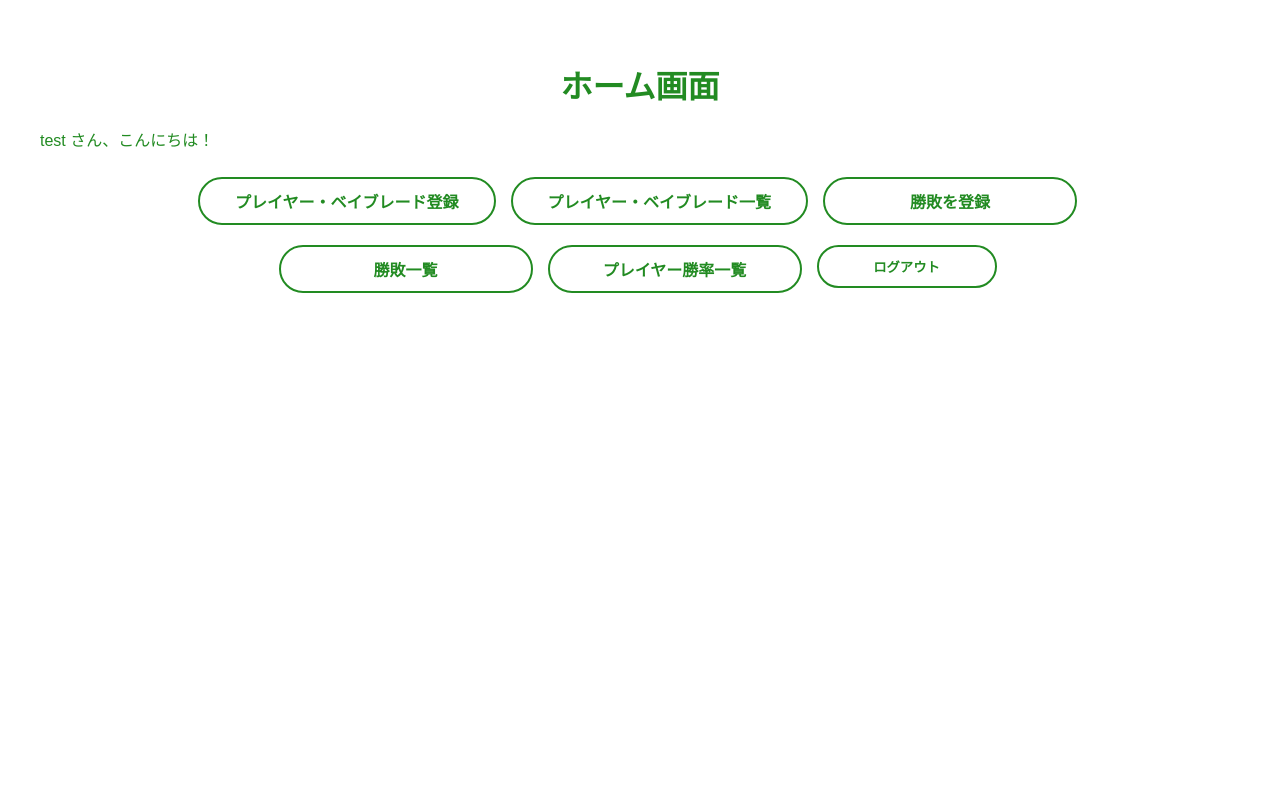
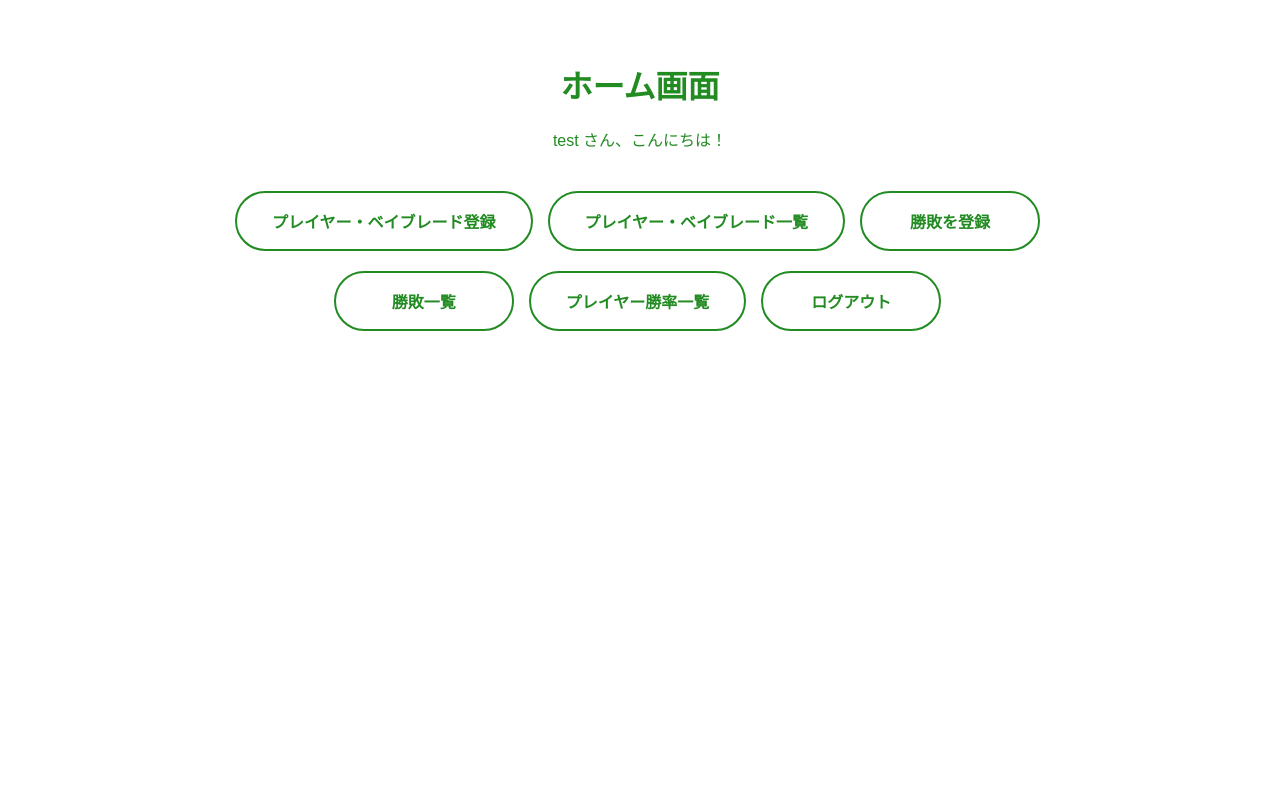
Before and after one commit to KOUHEY0530/beyproject, a Django app: page /beylog/ in a window 1280 px wide. Run offline with Django 5.2, Linux system fonts and the light colour scheme; a user stored in the database is signed in.

Commit message:
3回目のコミット(再再々レビュー)

```diff
--- a/beylog/static/style/style.css
+++ b/beylog/static/style/style.css
@@ -2,24 +2,22 @@ html, body {
     height: 100%;
     margin: 0;
     padding: 0;
+    background-color: #f9f9f9;
 }
 
 body {
     color: #228B22;
-    min-height: 100vh;
     font-family: sans-serif;
-    background-color: #f9f9f9;
-    max-width: 800px;
     max-height: 100%;
 }
 
-/* メインコンテナ (画面いっぱい) */
+/* メインコンテナ */
 .container {
-    width: 100vw;
-    height: 100vh;
+    min-height: 100vh;
     background: white;
     padding: 40px;
     box-sizing: border-box;
+    box-shadow: none !important;
 }
 
 /* 見出し */
@@ -33,7 +31,7 @@ h1 {
 form {
     width: 100%;
     max-width: 800px;
-    margin: 0 auto; /* 中身のフォームは中央寄せ */
+    margin: 0 auto;
 }
 
 /* ラベル */
@@ -78,21 +76,35 @@ th, td {
     font-size: 150%;
 }
 
+/* ボタンリストとボタンの整形 */
 ul, ul li {
     list-style: none;
 }
 
 ul {
-  display: flex;
-  justify-content: center; /* 中央揃え（お好み） */
-  gap: 10px;               /* ボタン間の余白（お好み） */
-  list-style: none;        /* 「・」を消す */
-  padding-left: 0;         /* 左余白も消す */
-  margin: 10px 0;          /* 上下余白 */
+    display: flex;
+    justify-content: flex-start;
+    gap: 10px;
+    padding-left: 0;
+    margin: 10px 0;
 }
 
-/* ボタン */
-.button, button, input[type="submit"] {
+.button-list {
+    display: flex;
+    justify-content: flex-start;
+    gap: 10px;
+    padding-left: 0;
+    margin: 10px 0;
+}
+
+.button-list li {
+    list-style: none;
+}
+
+/* ボタン共通スタイル（リンク、submit、button） */
+.button,
+button.button,
+input[type="submit"] {
     display: inline-block;
     padding: 10px 35px;
     margin: 10px 5px 0 0;
@@ -106,10 +118,17 @@ ul {
     transition: all 0.3s;
     cursor: pointer;
     min-width: 180px;
+    height: 60px;
+    line-height: 40px;
+    box-sizing: border-box;
+    font-family: sans-serif;
+    font-size: 1rem;
 }
 
 /* ボタンホバー */
-.button:hover, button:hover, input[type="submit"]:hover {
+.button:hover,
+button.button:hover,
+input[type="submit"]:hover {
     background-color: #228B22;
     color: #111;
 }
@@ -121,3 +140,18 @@ button:disabled, input[type="submit"]:disabled {
     color: #333;
     cursor: not-allowed;
 }
+
+/* ボタンリストの中央寄せ */
+ul.center,
+.button-list.center {
+    display: flex;
+    justify-content: center;  /* ←中央揃え */
+    gap: 10px;
+    padding-left: 0;
+    margin: 10px 0;
+}
+
+.greeting {
+    text-align: center;
+    margin-bottom: 30px;
+}
--- a/beyproject/settings.py
+++ b/beyproject/settings.py
@@ -117,7 +117,7 @@ USE_TZ = True
 # Static files (CSS, JavaScript, Images)
 # https://docs.djangoproject.com/en/5.2/howto/static-files/
 
-STATIC_URL = "static/"
+STATIC_URL = "/static/"
 
 # Default primary key field type
 # https://docs.djangoproject.com/en/5.2/ref/settings/#default-auto-field
@@ -134,5 +134,5 @@ MEDIA_URL = '/media/'
 MEDIA_ROOT = BASE_DIR / 'media'
 
 STATICFILES_DIRS = [
-    BASE_DIR / 'static',
+    os.path.join(BASE_DIR, "beylog", "static"),
 ]
--- a/templates/home.html
+++ b/templates/home.html
@@ -1,5 +1,4 @@
 {% load static %}
-<!-- 残す -->
 <!DOCTYPE html>
 <html lang="ja">
 <head>
@@ -10,27 +9,25 @@
 <body>
 <div class="container">
     <h1>ホーム画面</h1>
-        <p>{{ user.username }} さん、こんにちは！</p>
+    <p class="greeting">{{ user.username }} さん、こんにちは！</p>
 
-        <!-- 上3つ -->
-        <ul>
+    <ul class="center">
         <li><a href="{% url 'player_beyblade_create' %}" class="button">プレイヤー・ベイブレード登録</a></li>
         <li><a href="{% url 'player_list' %}" class="button">プレイヤー・ベイブレード一覧</a></li>
         <li><a href="{% url 'match_create' %}" class="button">勝敗を登録</a></li>
     </ul>
 
-        <!-- 下2つ -->
-        <ul>
+    <ul class="center">
         <li><a href="{% url 'match_list' %}" class="button">勝敗一覧</a></li>
         <li><a href="{% url 'player_stats' %}" class="button">プレイヤー勝率一覧</a></li>
-            <li><form action="{% url 'logout' %}" method="post" style="display:inline;">
+        <li class="button-li">
+            <form action="{% url 'logout' %}" method="post">
                 {% csrf_token %}
                 <button type="submit" class="button">ログアウト</button>
+            </form>
         </li>
     </ul>
-
-
-        </form>
+</div>
 </div>
 </body>
 </html>
--- a/templates/login.html
+++ b/templates/login.html
@@ -14,7 +14,7 @@
             {% csrf_token %}
             {{ form.as_p }}
 
-            <button type="submit">ログイン</button><br>
+            <button type="submit" class="button">ログイン</button><br>
             <a href="{% url 'register' %}" class="button">アカウントを作成する</a>
         </form>
     </div>
--- a/templates/match_confirm_delete.html
+++ b/templates/match_confirm_delete.html
@@ -1,5 +1,4 @@
 {% load static %}
-<!-- 残す -->
 <!DOCTYPE html>
 <html lang="ja">
 <head>
--- a/templates/match_form.html
+++ b/templates/match_form.html
@@ -23,7 +23,7 @@
         <form method="post">
             {% csrf_token %}
             {{ form.as_p }}
-            <button type="submit">登録</button><br>
+            <button type="submit" class="button">登録</button><br>
             <a href="{% url 'home' %}" class="button">ホームに戻る</a>
         </form>
 
--- a/templates/player_list.html
+++ b/templates/player_list.html
@@ -1,5 +1,4 @@
 {% load static %}
-<!-- 残す -->
 <!DOCTYPE html>
 <html lang="ja">
 <head>
@@ -26,7 +25,7 @@
             <td>{{ player.name }}</td>
             <td>
               {% if player.beyblades.all %}
-              <ul style="list-style: none; padding: 0;">
+              <ul style="list-style: none; padding: 0; margin: 0; display: flex; flex-direction: column; align-items: center;">
                   {% for beyblade in player.beyblades.all %}
                       <li>{{ beyblade.name }}</li>
                   {% endfor %}
--- a/templates/player_stats.html
+++ b/templates/player_stats.html
@@ -1,5 +1,4 @@
 {% load static %}
-<!-- 残す -->
 <!DOCTYPE html>
 <html lang="ja">
 <head>
--- a/templates/register.html
+++ b/templates/register.html
@@ -16,10 +16,9 @@
             {% csrf_token %}
             {{ form.as_p }}
 
-            <button type="submit">登録する</button>
+            <button type="submit" class="button">登録する</button><br>
+            <a href="{% url 'login' %}" class="button">すでにアカウントをお持ちの方はこちら</a>
         </form>
-
-        <p><a href="{% url 'login' %}" class="button">すでにアカウントをお持ちの方はこちら</a></p>
     </div>
 </body>
 </html>
```
Also changed, not shown: templates/player_beyblade_confirm_delete.html (deleted, +0 -9 lines), templates/player_confirm_delete.html (+11 -8 lines), db.sqlite3. Lines whose indentation alone changed are shown as unchanged.
